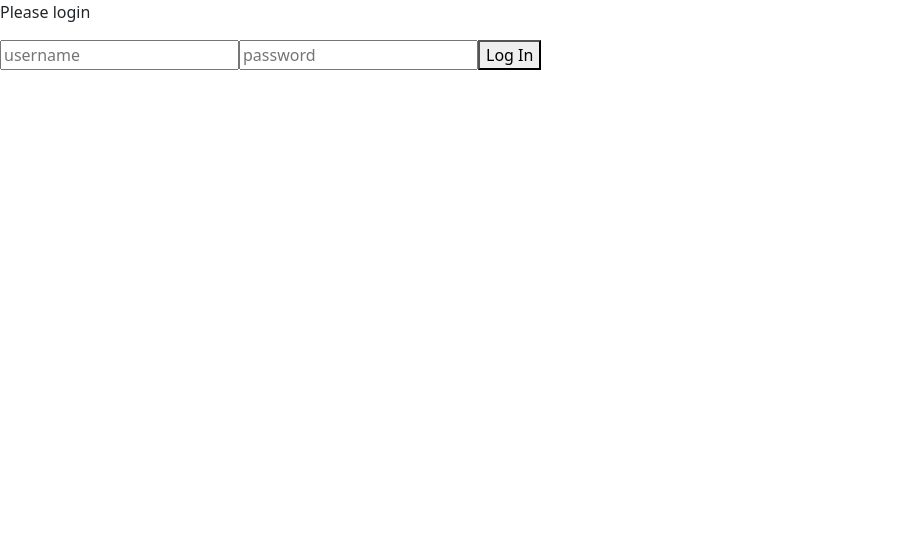
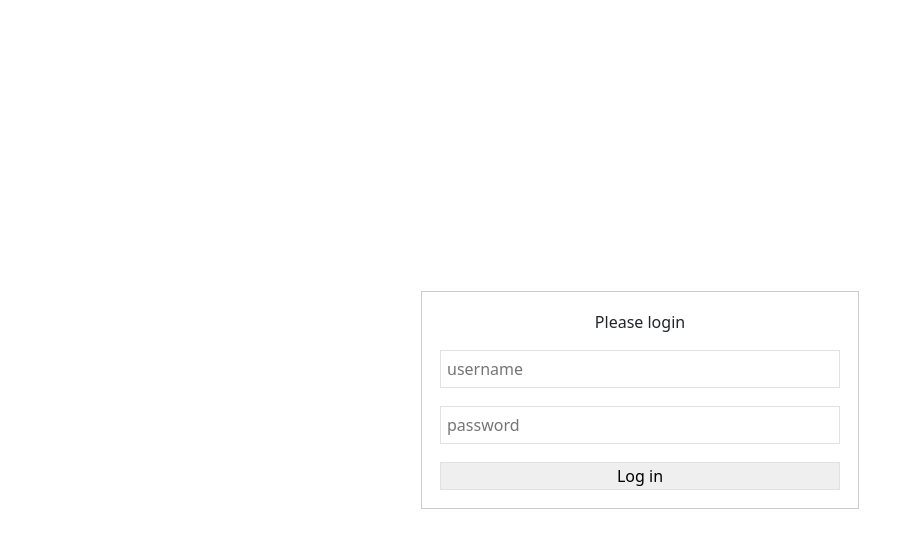
Before and after one commit to pavelchlebek/react-features, a React (Create React App) app: page /reducer in a window 1280 px wide. Shown: the top 548 px of the page, without its empty margins (0-922 px from the left). Built offline with nearby package versions, Linux system fonts and the light colour scheme.

Commit message:
Add ReducerScreen - finished

```diff
--- /dev/null
+++ b/src/screens/Reducer/Reducer.css
@@ -0,0 +1,36 @@
+.app {
+  display: flex;
+  align-items: center;
+  justify-content: center;
+  height: 100vh;
+}
+
+.login-container {
+  padding: 18px;
+  border: 1px solid #ccc;
+}
+
+.form {
+  display: flex;
+  flex-direction: column;
+  align-items: center;
+}
+
+input {
+  width: 400px;
+  margin-bottom: 18px;
+  padding: 6px;
+}
+
+.submit {
+  width: 400px;
+  outline: none;
+  font-weight: 500;
+}
+
+.border {
+  border: 1px solid #ccc;
+}
+.error {
+  color: red;
+}
--- a/src/screens/Reducer/ReducerScreen.jsx
+++ b/src/screens/Reducer/ReducerScreen.jsx
@@ -1,23 +1,139 @@
+import "./Reducer.css"
+
+// @ts-nocheck
 import React from "react"
 
+async function login({ username, password }) {
+  return new Promise((resolve, reject) => {
+    setTimeout(() => {
+      if (username === "palko" && password === "password") {
+        resolve()
+      } else {
+        reject()
+      }
+    }, 1000)
+  })
+}
+
+const loginReducer = (state, action) => {
+  switch (action.type) {
+    case "login":
+      return {
+        ...state,
+        isLoading: true,
+        error: "",
+      }
+    case "success":
+      return {
+        ...state,
+        isLoggedIn: true,
+        isLoading: false,
+        username: "",
+        password: "",
+      }
+    case "error":
+      return {
+        ...state,
+        error: "Incorrect username or password",
+        isLoading: false,
+      }
+    case "logout":
+      return {
+        ...state,
+        isLoggedIn: false,
+      }
+    case "field":
+      return {
+        ...state,
+        [action.field]: action.value,
+      }
+    default:
+      return state
+  }
+}
+
+const initialState = {
+  username: "",
+  password: "",
+  isLoading: false,
+  error: "",
+  isLoggedIn: false,
+}
+
 export const ReducerScreen = () => {
+  const [state, dispatch] = React.useReducer(loginReducer, initialState)
+
+  // const [username, setUsername] = React.useState("")
+  // const [password, setPassword] = React.useState("")
+  // const [isLoading, setIsLoading] = React.useState(false)
+  // const [error, setError] = React.useState("")
+  // const [isLoggedIn, setIsLoggedIn] = React.useState(false)
+
+  const { username, password, error, isLoggedIn, isLoading } = state
+
   const onSubmit = async (e) => {
     e.preventDefault()
 
-    alert("wow!!!")
+    // @ts-ignore
+    dispatch({ type: "login" })
+    // setIsLoading(true)
+    // setError("")
+
+    try {
+      await login({ username, password })
+
+      dispatch({ type: "success" })
+
+      // setIsLoggedIn(true)
+      // setUsername("")
+      // setPassword("")
+      // setError("")
+    } catch (err) {
+      dispatch({ type: "error" })
+      // setError("Incorrect username or password")
+    }
+
+    // setIsLoading(false)
   }
 
   return (
     <div className="app">
       <div className="login-container">
-        <form className="form" onSubmit={onSubmit}>
-          <p>Please login</p>
-          <input type="text" placeholder="username" />
-          <input type="text" placeholder="password" autoComplete="new-password" />
-          <button className="submit" type="submit">
-            Log In
-          </button>
-        </form>
+        {isLoggedIn ? (
+          <>
+            <h1>Hello {username}!</h1>
+            <button className="submit border" onClick={() => dispatch({ type: "logout" })}>
+              Log out
+            </button>
+          </>
+        ) : (
+          <form className="form" onSubmit={onSubmit}>
+            {error && <p className="error">{error}</p>}
+            <p>Please login</p>
+            <input
+              className="border"
+              type="text"
+              placeholder="username"
+              value={username}
+              onChange={(e) =>
+                dispatch({ type: "field", field: "username", value: e.currentTarget.value })
+              }
+            />
+            <input
+              className="border"
+              type="password"
+              placeholder="password"
+              autoComplete="new-password"
+              value={password}
+              onChange={(e) =>
+                dispatch({ type: "field", field: "password", value: e.currentTarget.value })
+              }
+            />
+            <button className="submit border" type="submit" disabled={isLoading}>
+              {isLoading ? "logging in" : "Log in"}
+            </button>
+          </form>
+        )}
       </div>
     </div>
   )
```
